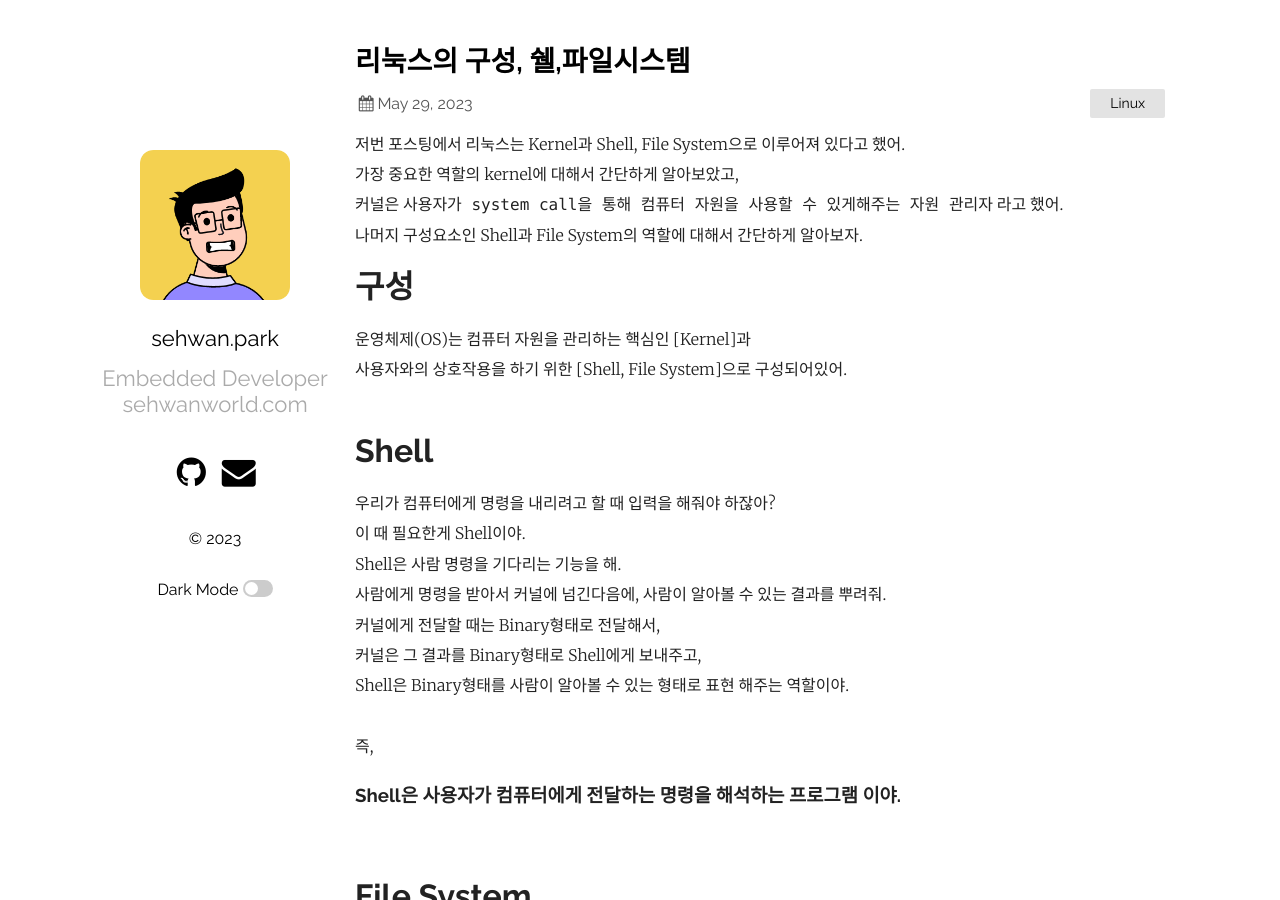
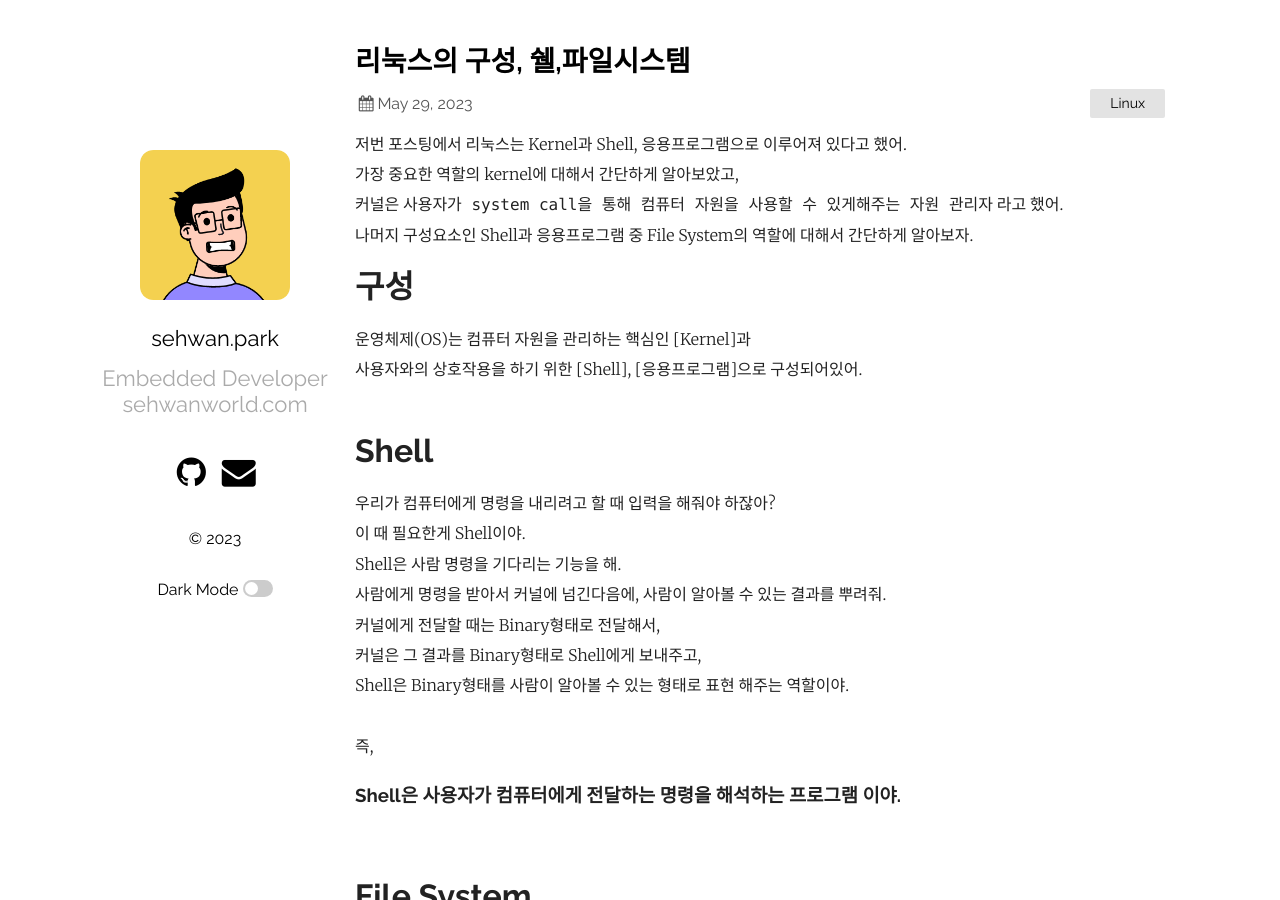
Before and after one commit to sehwann/sehwann.github.io, a Jekyll site: the page built from _posts/2023-05-29-리눅스의 구성, 쉘,파일시스템.markdown, in a window 1280 px wide and 900 px high. Built offline with Jekyll 4.4.1, drawn with Linux system fonts in a browser that asks for light colours; some of the changed text lies outside the part shown.

Commit message:
posts : Update posts

```diff
--- a/_posts/2023-05-27-리눅스의 구성, 커널.markdown
+++ b/_posts/2023-05-27-리눅스의 구성, 커널.markdown
@@ -13,7 +13,7 @@ OS(운영체제)는 운영소프트웨어를통해 컴퓨터하드웨어를 컨
 
 # 구성
 운영체제(OS)는 컴퓨터 자원을 관리하는 핵심인 [Kernel]과 <br>
-사용자와의 상호작용을 하기 위한 [Shell, File System]으로 구성되어있어.<br>
+사용자와의 상호작용을 하기 위한 [Shell] +[응용프로그램]으로 구성되어있어.<br>
 <br>
 오늘은 OS의 알맹이인 Kernel에 대해서 간단하게 정리했어.<br>
 
@@ -63,7 +63,7 @@ OS의 역할 중 `커널`은 프로세스 관리, 하드웨어 자원 관리,
 요약하면 Linux 커널이 기반이지만 Linux 버전마다 다양한 UI와 도구 집합이 그 위에 구축되어 있는거야.<br>
 <br>
 <br>
-다음에는 리눅스의 구성요소중에서 [Shell]과 [File System]에 대해 간단하게 공부해볼게.<br>
+다음에는 리눅스의 구성요소중에서 [Shell]과 응용프로그램 중 하나인 [File System]에 대해 간단하게 공부해볼게.<br>
 <br>
 <br>
 
--- a/_posts/2023-05-29-리눅스의 구성, 쉘,파일시스템.markdown
+++ b/_posts/2023-05-29-리눅스의 구성, 쉘,파일시스템.markdown
@@ -4,14 +4,14 @@ title:  "리눅스의 구성, 쉘,파일시스템"
 date:   2023-05-29 10:30:22 +0530
 categories: Linux
 ---
-저번 포스팅에서 리눅스는 Kernel과 Shell, File System으로 이루어져 있다고 했어.<br>
+저번 포스팅에서 리눅스는 Kernel과 Shell, 응용프로그램으로 이루어져 있다고 했어.<br>
 가장 중요한 역할의 kernel에 대해서 간단하게 알아보았고,<br>
 커널은 `사용자가 system call을 통해 컴퓨터 자원을 사용할 수 있게해주는 자원 관리자` 라고 했어.<br>
-나머지 구성요소인 Shell과 File System의 역할에 대해서 간단하게 알아보자.<br>
+나머지 구성요소인 Shell과 응용프로그램 중 File System의 역할에 대해서 간단하게 알아보자.<br>
 
 # 구성
 운영체제(OS)는 컴퓨터 자원을 관리하는 핵심인 [Kernel]과 <br>
-사용자와의 상호작용을 하기 위한 [Shell, File System]으로 구성되어있어.<br>
+사용자와의 상호작용을 하기 위한 [Shell], [응용프로그램]으로 구성되어있어.<br>
 <br>
 
 # Shell
@@ -50,6 +50,11 @@ BIOS에의해 논리적으로 디스크의 공간에 주소를 할당해준 뒤
 ### 파일시스템은 도서관에서 저자, 책 분류, 책 제목 등의 필터로 검색 및 탐색이 쉽게 할 수 있도록 하는 것과 비슷한 맥락이야.
 
 <br>
+일반적인 리눅스 배포판의 구성을 정리해보면, <br>
+
+### 하드웨어(CPU, RAM, HDD) + 커널 + 셸(명령어해석기(bash, csh)) + 응용프로그램(에디터, 통신프로그램, X윈도, 웹서버, DB서버)    <br>
+로 구성되어 있어.   <br>
+<br>
 <br>
 다음에는 리눅스의 특징에 대해서 알아보자.<br>
 <br>
```
